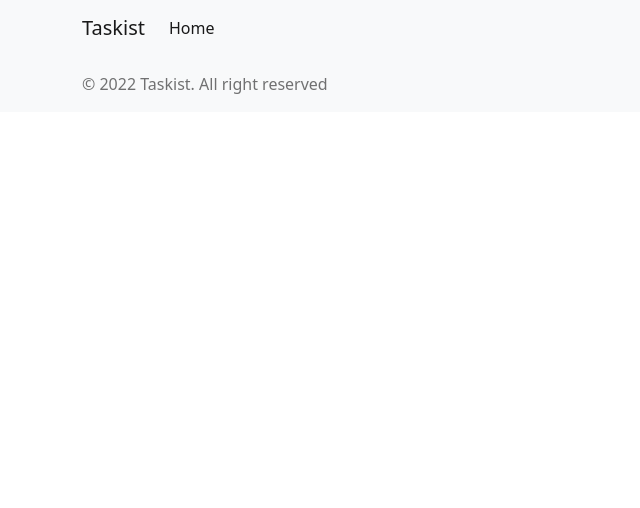
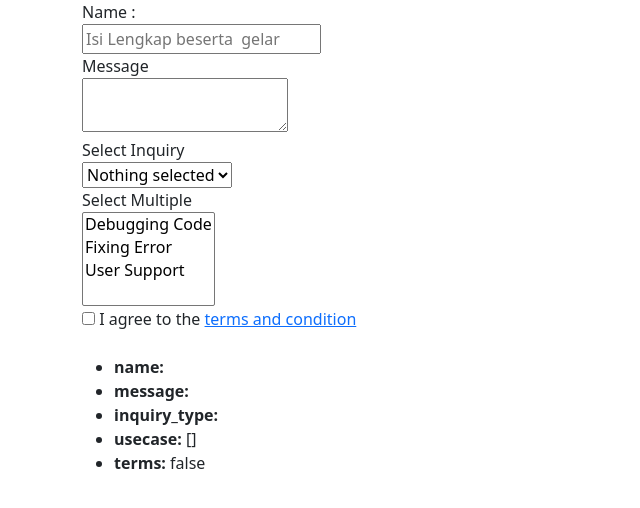
Before and after one commit to IMM255/app-nuxt, a Nuxt app: page /form in a window 1280 px wide. Shown: the top 508 px of the page, without its empty margins (0-640 px from the left). Built offline with nearby package versions, Linux system fonts and the light colour scheme.

Commit message:
Tugas Keempat

```diff
--- a/components/HeaderWeb.vue
+++ b/components/HeaderWeb.vue
@@ -2,15 +2,23 @@
     <nav class="navbar navbar-expand-md navbar-light bg-light">
     <div class="container">
     <a class="navbar-brand" href="#">Taskist</a>
-      <button
-class="navbar-toggler" type="button" data-bs-toggle="collapse" data-bs-target="#navbarSupportedContent"
-        aria-controls="navbarSupportedContent" aria-expanded="false" aria-label="Toggle navigation">
+    <button class="navbar-toggler" type="button" data-bs-toggle="collapse"
+    data-bs-target="#navbarSupportedContent" aria-controls="navbarSupportedContent"
+    aria-expanded="false" aria-label="Toggle navigation">
     <span class="navbar-toggler-icon"></span>
     </button>
-      <div id="navbarSupportedContent" class="collapse navbar-collapse">
+    <div class="collapse navbar-collapse" id="navbarSupportedContent">
         <ul class="navbar-nav me-auto mb-2 mb-lg-0">
           <li class="nav-item">
-            <a class="nav-link active" aria-current="page" href="#">Home</a>
+          <a class="nav-link active" aria-current="page" href="/">Home</a>
+          <li class="nav-item">
+          <a class="nav-link active" aria-current="page" href="/latihan">Latihan</a>
+          </li>
+          <li class="nav-item">
+          <a class="nav-link active" aria-current="page" href="/lifecycle">Lifecycle</a>
+          </li>
+          <li class="nav-item">
+          <a class="nav-link active" aria-current="page" href="/form">Form</a>
           </li>
         </ul>
     </div>
--- /dev/null
+++ b/pages/form.vue
@@ -0,0 +1,86 @@
+<template>
+  <div class="container">
+    <section class="form">
+        <div class="field">
+          <label class="label">Name :</label>
+          <div class="control">
+            <input
+            v-model="form.name"
+            class="input"
+            type="text"
+            placeholder="Isi Lengkap beserta  gelar"
+            >
+          </div>
+          <label class="label">Message</label>
+          <div class="control">
+            <textarea
+            v-model="form.message"
+            class="textarea"
+            >
+            </textarea>
+          </div>
+          <label class="label">
+            Select Inquiry
+          </label>
+          <div class="control">
+            <select v-model="form.inquiry_type" >
+              <option disabled value="">Nothing selected</option>
+              <option v-for="option in options.inquiry" :key="option" >{{option.text}}</option>
+            </select>
+          </div>
+          <label class="label">Select Multiple</label>
+          <div class="control">
+            <select multiple v-model="form.usecases">
+              <option>Debugging Code</option>
+              <option>Fixing Error</option>
+              <option>User Support</option>
+            </select>
+          </div>
+          <label class="checkbox">
+            <input type="checkbox" v-model="form.terms">
+            I agree to the <a href="#">terms and condition</a>
+          </label>
+        </div>
+    </section>
+    <section class="content">
+      <br>
+      <ul>
+        <li v-for="(item, k) in form" :key="k">
+          <strong>{{ k }}:</strong> {{ item }}
+        </li>
+      </ul>
+    </section>
+  </div>
+</template>
+
+<script>
+export default {
+    layout (context){
+      return 'Custom'
+    },
+        data() {
+          return{
+            form: {
+                name:'',
+                message:'',
+                inquiry_type: '',
+                usecase: [],
+                terms: false,
+
+            },
+            options: {
+            inquiry: [
+              {value: 'feature', text: "feature Request"},
+              {value: 'bug', text: "Bug report"},
+              {value: 'support', text: " "},
+            ]
+          }
+        }
+      },
+      methods: {
+        handleSubmit(){
+          console.log(this.form)
+        }
+      }
+    }
+</script>
--- a/pages/index.vue
+++ b/pages/index.vue
@@ -12,7 +12,7 @@
         <option >Terbaru</option>
         <option >Terlaris</option>
         <option >Terenak</option>
-</select>
+      </select>
         <span class="me-2">View As</span>
         <button
         class="btn btn-outline-secondary py-1 px-3"
@@ -36,14 +36,23 @@
           :is-grid="isGrid"
           />
       </div>
+      <form v-on:submit.prevent="appendArray">
       <div class="action py-2">
         <a v-if="!isCreating" href="#" class="add-button" @click="isCreating = !isCreating">Add Task</a>
         <div v-else class="add-card" >
           <div class="card mb-2">
             <div class="card-body d-flex flex-column p-0">
-              <input type="text" class="form-control border-0 mb-2" placeholder="Title">
-              <textarea id="" class="form-control border-0 small" name="" cols="30" rows="10" placeholder="Description">
+              <input v-model="tasks.title" type="text" class="form-control border-1 mb-2" placeholder="Title" required>
+              <textarea v-model="tasks.description" class="form-control border-1 small" name="" cols="30" rows="10" placeholder="Description" required>
               </textarea>
+              <br>
+              <label for="category">Kategori : </label>
+              <select v-model="tasks.category" id="category" class="form-select" aria-label="Default select example" required>
+                  <option disabled>Pilih category</option>
+                  <option>Terbaru</option>
+                  <option>Terlaris</option>
+                  <option>Terenak</option>
+              </select>
             </div>
           </div>
           <div class="button-wrapper d-flex">
@@ -52,8 +61,18 @@
           </div>
         </div>
       </div>
+      </form>
     </div>
+    <section class="content">
+      <br>
+      <ul v-if="tasks.name !== ''">
+        <li v-for="(item, k) in tasks" :key="k">
+          <strong>{{ k }}:</strong> {{ item }}
+        </li>
+      </ul>
+    </section>
   </div>
+
 </template>
 <script>
 import CardItem from "@/components/Card/CardItem.vue"
@@ -71,25 +90,26 @@ import CardItem from "@/components/Card/CardItem.vue"
         // status sebelum menambhakn task
         isCreating: false,
         tasks: [
-          {
-            title: 'Task 1',
-            description: 'Ini makanan terenak',
-            isDone: false,
-            category: 'Terenak',
-          },
-          {
-            title: 'Task 2',
-            description: 'ini resep makanan terbaru',
-            isDone: false,
-            category: 'Terbaru',
-            },
-            {
-            title: 'Task 3',
-            description: ' ini makanan terlaris',
-            isDone: false,
-            category: 'Terlaris',
-          }
-        ]
+
+          // {
+          //   title: 'Task 1',
+          //   description: 'Ini makanan terenak',
+          //   isDone: false,
+          //   category: 'Terenak',
+          // },
+          // {
+          //   title: 'Task 2',
+          //   description: 'ini resep makanan terbaru',
+          //   isDone: false,
+          //   category: 'Terbaru',
+          //   },
+          //   {
+          //   title: 'Task 3',
+          //   description: ' ini makanan terlaris',
+          //   isDone: false,
+          //   category: 'Terlaris',
+          // }
+        ],
       }
     },
     computed: {
@@ -130,6 +150,13 @@ import CardItem from "@/components/Card/CardItem.vue"
           return this.tasks
         }
       },
+      appendArray(){
+        this.tasks.push({
+          title:this.tasks.title,
+          description:this.tasks.description,
+          category:this.tasks.category
+        })
+    }
     }
   }
 
```
Lines whose indentation alone changed are shown as unchanged.
